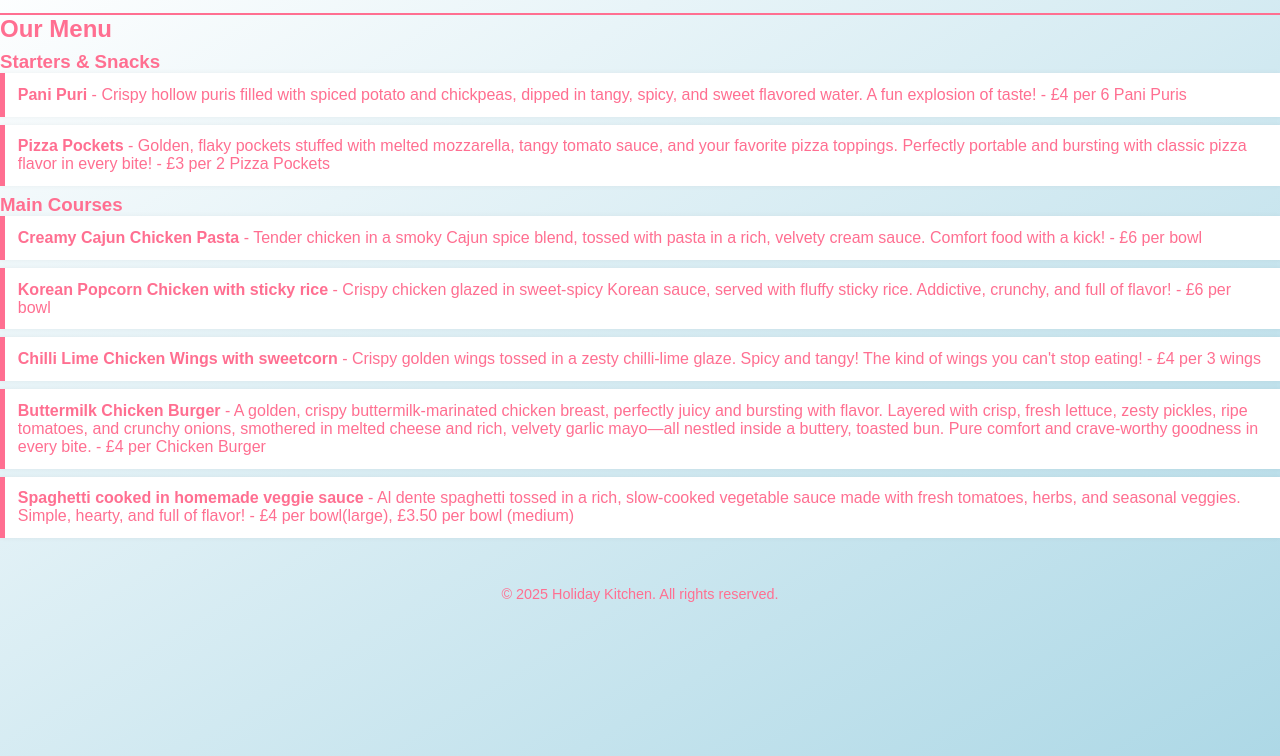
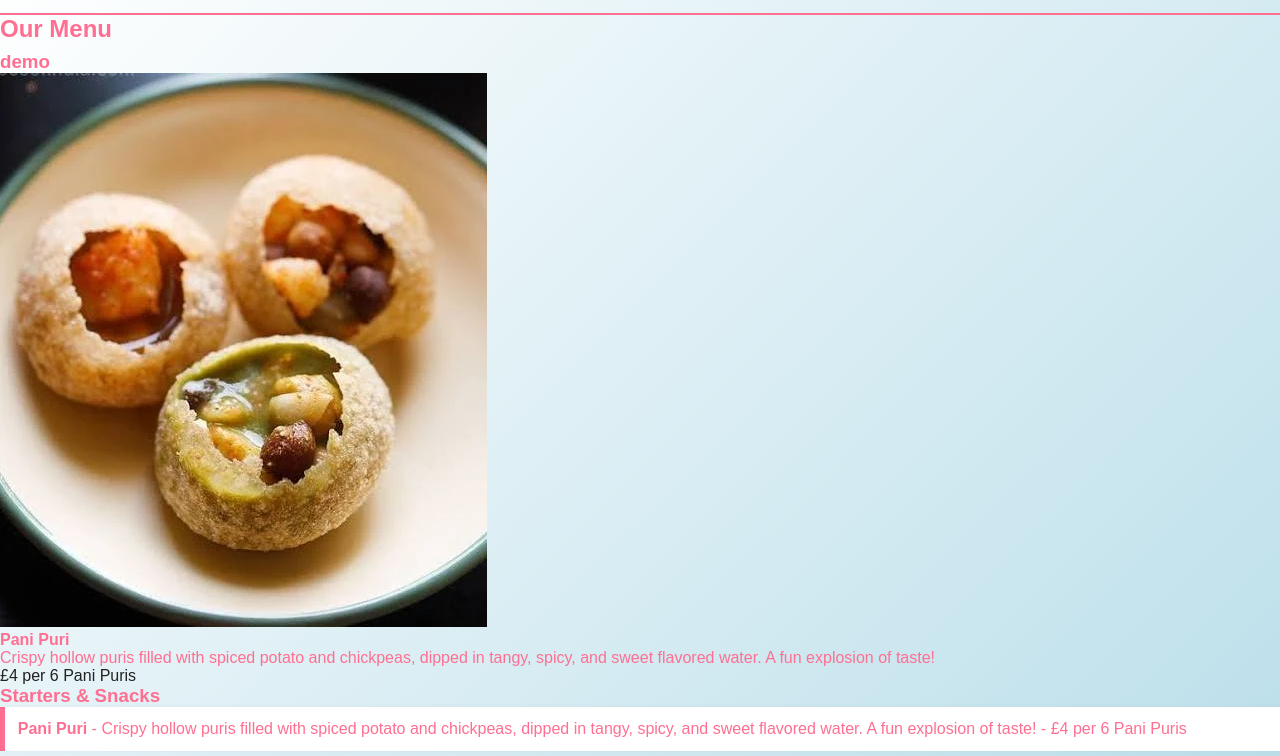
Before and after one commit to holidaykitchen/web, a plain HTML site: page menu.html in a window 1280 px wide. Shown: the part 40-796 px from the top of the page. Drawn offline with Linux system fonts and the light colour scheme.

Commit message:
Update menu.html

```diff
--- a/menu.html
+++ b/menu.html
@@ -22,6 +22,17 @@
 <section id="menu">
   <h2>Our Menu</h2>
 
+  <h3>demo</h3>
+  <div class="menu-thumbnails">
+  <div class="menu-item">
+    <img src="assets/golgappa.jpg" alt="Pani Puri">
+    <h4>Pani Puri</h4>
+    <p>Crispy hollow puris filled with spiced potato and chickpeas, dipped in tangy, spicy, and sweet flavored water. A fun explosion of taste!</p>
+    <span class="price">£4 per 6 Pani Puris</span>
+  </div>
+  </div>
+
+
   <h3>Starters & Snacks</h3>
   <ul class="menu-list">
     <li><strong>Pani Puri</strong> - Crispy hollow puris filled with spiced potato and chickpeas, dipped in tangy, spicy, and sweet flavored water. A fun explosion of taste! - £4 per 6 Pani Puris</li>
```
